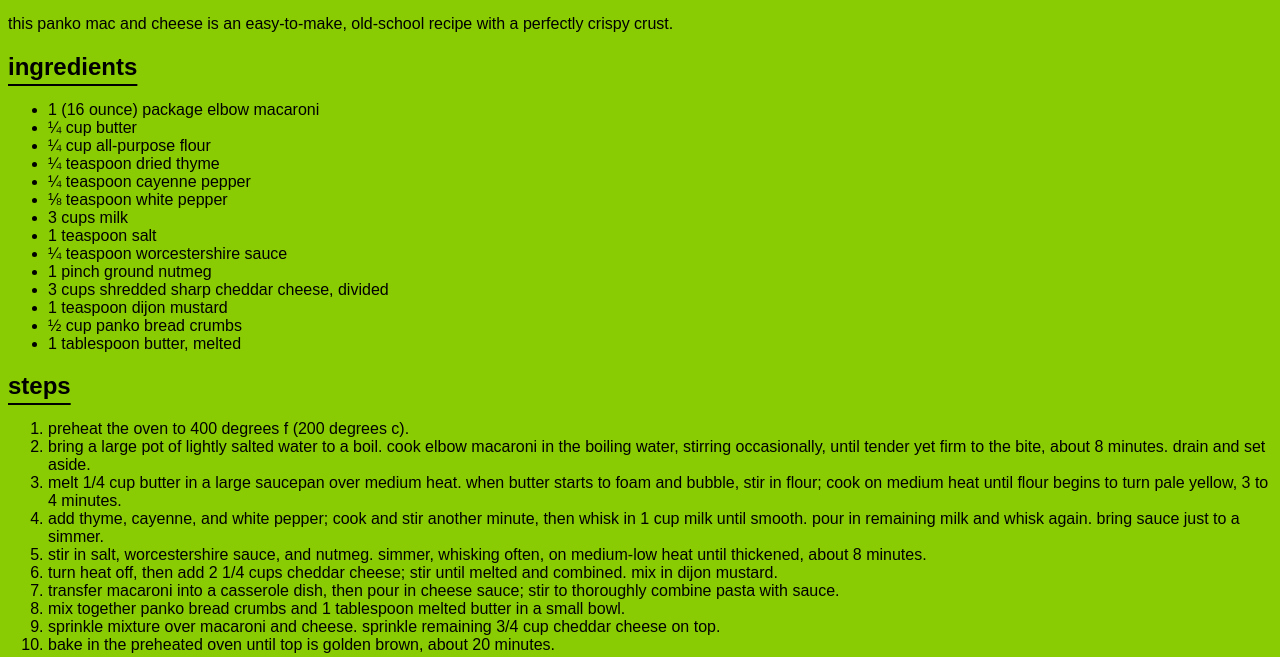
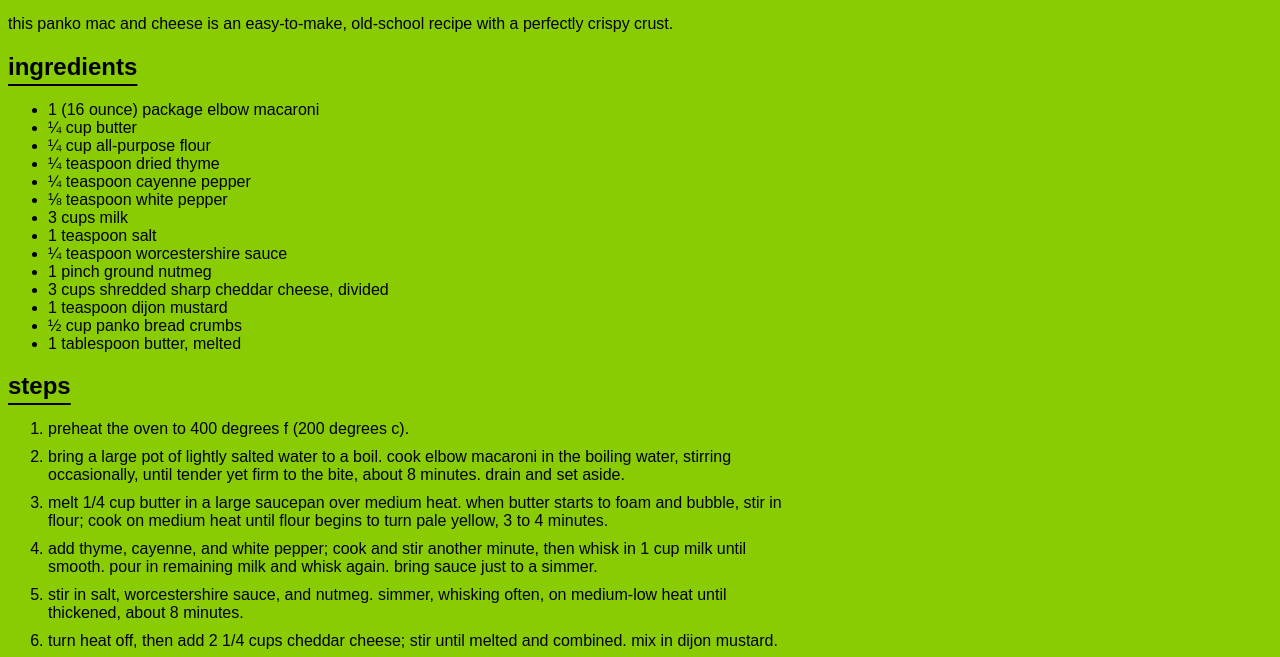
Before and after one commit to arnsocks/odin-recipes, a plain HTML site: page recipes/mac.html in a window 1280 px wide. Shown: the part 447-1104 px from the top of the page. Drawn offline with Linux system fonts and the light colour scheme.

Commit message:
Add spacing between recipe steps

```diff
--- a/style.css
+++ b/style.css
@@ -13,3 +13,11 @@ h2 {
     text-decoration: underline;
     text-underline-offset: 30%;
 }
+
+p, li {
+    width: 60%;
+}
+
+ol li {
+    margin: 10px 0;
+}
```
